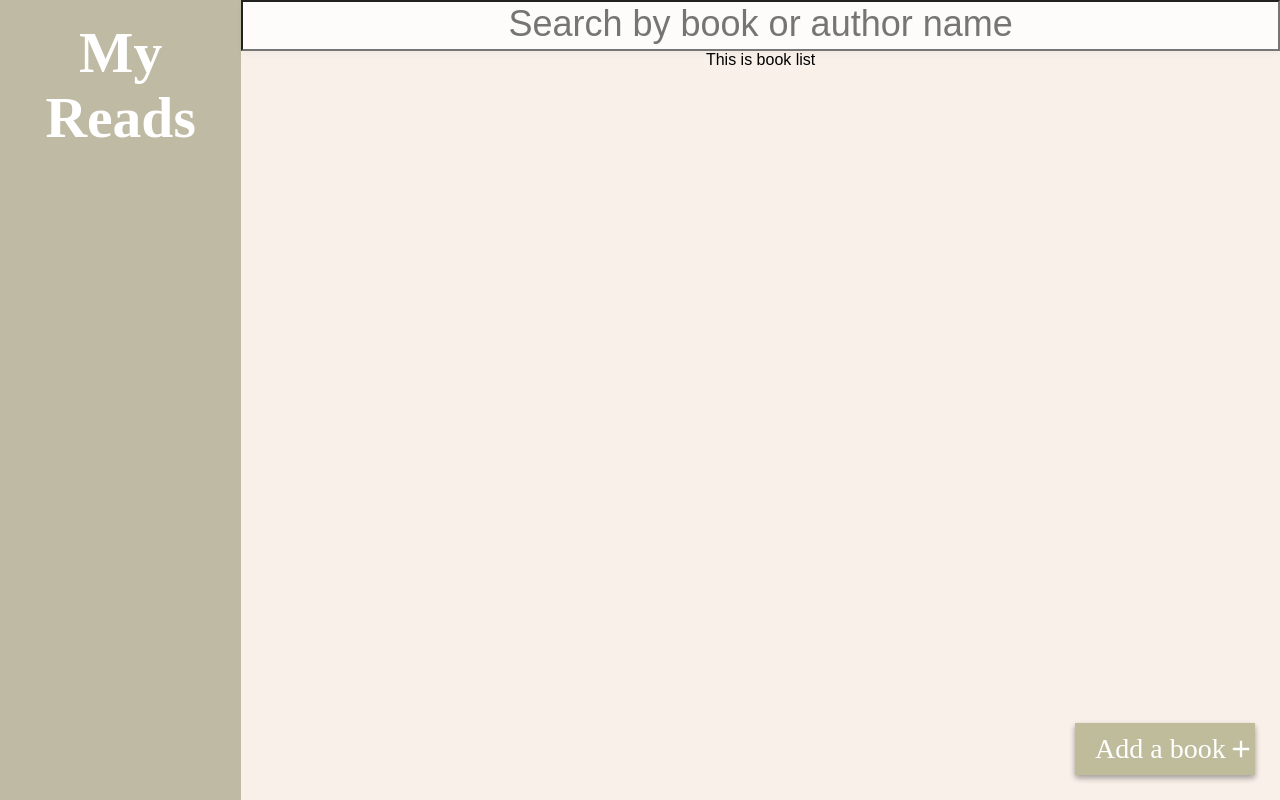
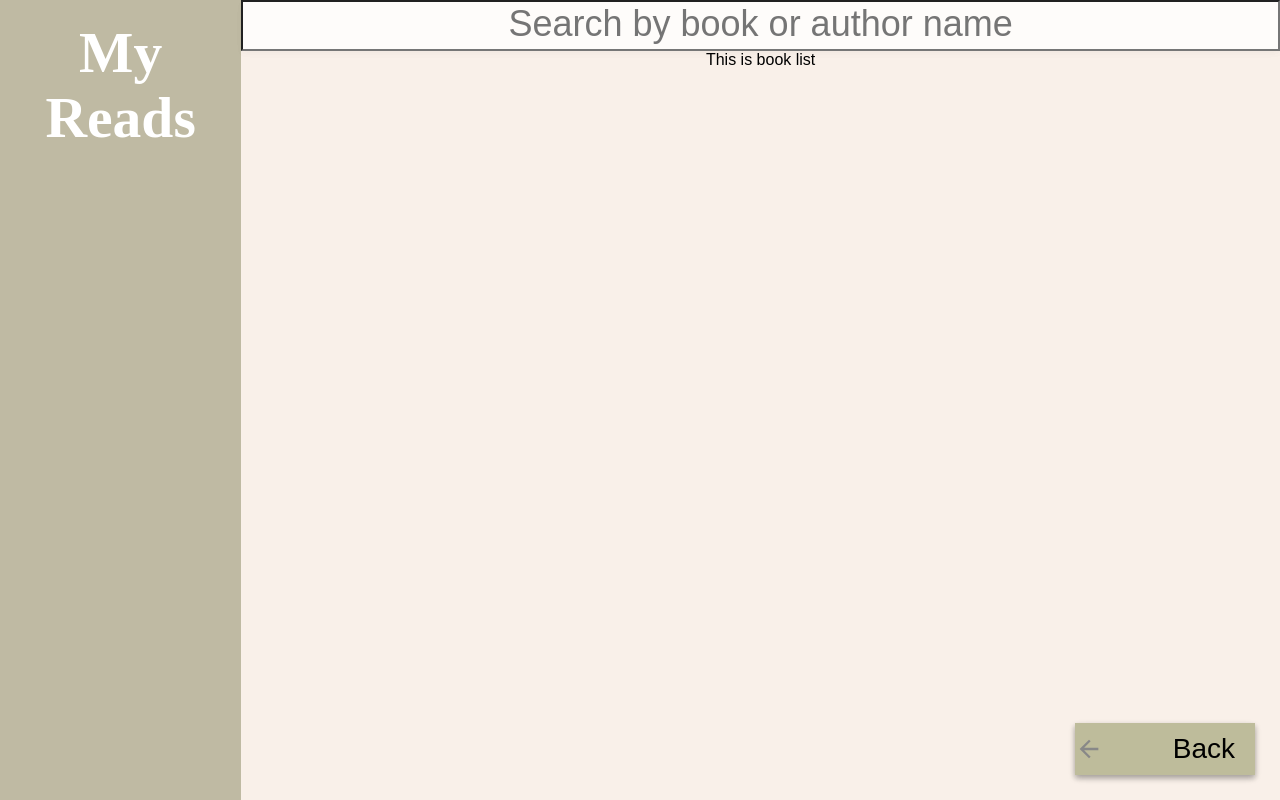
Before and after one commit to wengyilun/MyRead, a React (Create React App) app: page /search in a window 1280 px wide. Built offline with nearby package versions, Linux system fonts and the light colour scheme; no server answers.

Commit message:
[Add a search page, Add a search input, Add a back button, Add a add book button,  Add a router [Start #150946624]

```diff
--- a/package.json
+++ b/package.json
@@ -5,6 +5,7 @@
   "dependencies": {
     "react": "^15.6.1",
     "react-dom": "^15.6.1",
+    "react-router-dom": "^4.2.2",
     "react-scripts": "1.0.13",
     "yarn": "^1.0.0"
   },
--- a/src/App.css
+++ b/src/App.css
@@ -106,8 +106,12 @@ li {
   height: 100%;
   background-color: #F9F0E9;
 }
+.list-bookshelves-top{
+   height: 34px;
+   background-color: #82923A;
+}
 
-.list-bookshelves-top{
+.bookshelf-item-top{
   /* currently REading: */
   font-family: Melo-Regular;
   color: #593814;
@@ -161,8 +165,6 @@ li {
 }
 
 .book-footer{
-
-
   display: flex ;
   flex-direction: column;
   width: 200px;
@@ -221,23 +223,46 @@ li {
 -------------------- */
 .open-search {
   position: fixed;
-  right: 25px;
-  bottom: 25px;
+  right: 0px;
+  top: 5px;
 }
 
 .open-search a {
+  font-family: Melo-Regular;
   display: block;
-  width: 180px;
-  background: #BEBC9B;
+  width: 80px;
+  background: #A37152;
+  color: white;
   background-image: url('./icons/add.svg');
   background-repeat: no-repeat;
   background-position: right;
   background-size: 28px;
   text-align: left;
+  padding: 6px 20px;
+  border-radius: 4px 0 0 4px;
+  box-shadow: 0 3px 6px rgba(0,0,0,0.16), 0 3px 6px rgba(0,0,0,0.23);
+  font-size: 24px;
+  }
+
+.back-button {
+  position: fixed;
+  right: 25px;
+  bottom: 25px;
+}
+
+.back-button a {
+  display: block;
+  width: 180px;
+  background: #BEBC9B;
+  background-image: url('./icons/arrow-back.svg');
+  background-repeat: no-repeat;
+  background-position: left;
+  background-size: 28px;
+  text-align: right;
   padding: 10px 20px;
   box-shadow: 0 3px 6px rgba(0,0,0,0.16), 0 3px 6px rgba(0,0,0,0.23);
   font-size: 28px;
-  }
+}
 
 .search-container{
   width: 100%;
--- a/src/App.js
+++ b/src/App.js
@@ -4,6 +4,7 @@ import './App.css';
 import ListBookshelves from './ListBookshelves'
 import * as BooksAPI from './utils/BooksAPI'
 import BookSearcher from "./BookSearcher";
+import { Route } from 'react-router-dom'
 
 class App extends Component {
     state = {
@@ -304,12 +305,15 @@ class App extends Component {
       <div className="App">
         <div className="App-header">
           <h2>My Reads</h2>
-			<div className="open-search">
-				<a onClick={() => this.setState({ showSearchPage: true })}>Add a book</a>
-			</div>
+
         </div>
-        <BookSearcher/>
-        {/*<ListBookshelves books={this.state.books} onUpdate={this.onUpdateStatus} />*/}
+        <Route exact path="/" render={() => (
+           <ListBookshelves books={this.state.books}
+                            onUpdate={this.onUpdateStatus} />
+        )}/>
+		  <Route exact path="/search" render={() => (
+			  <BookSearcher/>
+		  )}/>
       </div>
     );
   }
--- a/src/BookSearcher.js
+++ b/src/BookSearcher.js
@@ -12,7 +12,11 @@ class BookSearcher extends Component {
   render(){
    return(
 	   <div className="search-container">
+		   <div className="back-button">
+			   <a onClick={() => this.setState({ showSearchPage: true })}>Back</a>
+		   </div>
 		   <input className="search-bar" placeholder="Search by book or author name"></input>
+
 		   <div className="seach-book-list">This is book list</div>
 	   </div>
    )
--- a/src/ListBookshelves.js
+++ b/src/ListBookshelves.js
@@ -30,10 +30,14 @@
 
 		return(
 			<div className="list-bookshelves" >
+			    <div className="list-bookshelves-top"></div>
+				<div className="open-search">
+					<a onClick={() => this.setState({ showSearchPage: true })}>Add</a>
+				</div>
 					< ul className = "bookshelf-list">
 						{shelves.map((shelf)=> (
 						< li key={shelf.id} className = "bookshelf-list-item" >
-							<div className="list-bookshelves-top">
+							<div className="bookshelf-item-top">
 								<h2>{shelf.label}</h2>
 							</div>
 
--- a/src/index.js
+++ b/src/index.js
@@ -1,8 +1,11 @@
 import React from 'react';
 import ReactDOM from 'react-dom';
+import {BrowserRouter} from 'react-router-dom'
 import './index.css';
 import App from './App';
 import registerServiceWorker from './registerServiceWorker';
 
-ReactDOM.render(<App />, document.getElementById('root'));
+ReactDOM.render(
+<BrowserRouter><App /></BrowserRouter>,
+document.getElementById('root'));
 registerServiceWorker();
```
Also changed, not shown: 1 other file (tests, documents, lock files or other folders).
